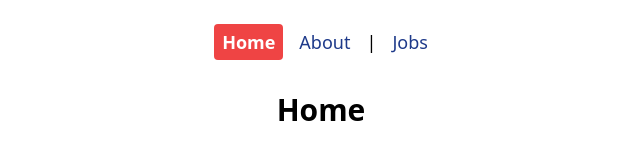
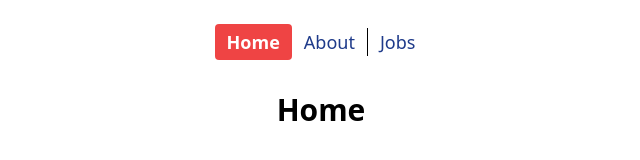
Before and after one commit to aayushbatra02/routing-project, a Vue app: page / in a window 1280 px wide. Shown: the top 160 px of the page, without its empty margins (319-959 px from the left). Built offline with nearby package versions, Linux system fonts and the light colour scheme.

Commit message:
optimize code

```diff
--- a/src/components/NavBar.vue
+++ b/src/components/NavBar.vue
@@ -1,8 +1,6 @@
 <template>
-  <div
-    class="flex items-center justify-center gap-2 sm:gap-3 md:gap-4 mt-4 sm:mt-5 lg:mt-6 sm:text-lg"
-  >
-    <RouterLink
+  <div class="flex items-center justify-center mt-4 sm:mt-5 lg:mt-6 sm:text-lg">
+    <!-- <RouterLink
       activeClass="bg-red-500 text-white py-1 px-2 rounded  font-bold"
       class="cursor-pointer text-blue-900"
       to="/"
@@ -25,6 +23,27 @@
       class="cursor-pointer text-blue-900"
       to="/jobs"
       >Jobs</RouterLink
+    > -->
+
+    <RouterLink
+      v-for="(item, id) in navItems"
+      :key="id"
+      :to="item === 'home' ? '/' : `/${item}`"
+      class="cursor-pointer text-blue-900 capitalize px-3"
+      :class="[(id === 0 && $route.path === '/jobs') ? 'border-r border-black' : null, (id === 1 && $route.path === '/') ? 'border-r border-black' : null]"
+      activeClass="bg-red-500 text-white py-1 rounded font-bold border-none"
     >
+      {{ item }}
+    </RouterLink>
   </div>
 </template>
+
+<script>
+export default {
+  data() {
+    return {
+      navItems: ["home", "about", "jobs"],
+    };
+  },
+};
+</script>
--- a/src/views/JobDetailView.vue
+++ b/src/views/JobDetailView.vue
@@ -2,6 +2,7 @@
   <div>
     <navBar />
     <div
+      v-if="job"
       class="flex flex-col mt-8 gap-2 lg:gap-4 w-max m-auto border-2 border-black p-4 lg:p-6 rounded sm:text-lg lg:text-2xl"
     >
       <div class="flex flex-row">
@@ -13,11 +14,17 @@
         <div class="text-blue-900 font-bold">{{ job.title }}</div>
       </div>
     </div>
+    <div
+      v-else
+      class="flex flex-col mt-8 gap-2 lg:gap-4 w-max m-auto border-2 border-black p-4 lg:p-6 rounded sm:text-lg lg:text-2xl"
+    >
+      JOB NOT FOUND
+    </div>
   </div>
 </template>
 
 <script>
-import data from "../data.json";
+import jobsData from "../data/jobsData.json";
 import NavBar from "../components/NavBar.vue";
 export default {
   components: { NavBar },
@@ -29,10 +36,11 @@ export default {
   },
   created() {
     this.getJob();
+    console.log(this.job);
   },
   methods: {
     getJob() {
-      this.job = data.find((job) => Number(job.id) === Number(this.jobId));
+      this.job = jobsData.find((job) => Number(job.id) === Number(this.jobId));
     },
   },
 };
--- a/src/views/JobsView.vue
+++ b/src/views/JobsView.vue
@@ -4,7 +4,7 @@
     <div class="flex flex-col items-center mt-8">
       <div class="flex justify-center text-xl md:text-2xl lg:text-3xl font-bold mb-4">Jobs</div>
       <div
-        class="bg-gray-200 mb-2 lg:mb-4 w-[60%] md:w-[40%] xl:w-[30%] text-center py-2 rounded cursor-pointer text-xl md:text-2xl lg:text-3xl"
+        class="bg-gray-200 mb-2 lg:mb-3 w-[60%] md:w-[40%] xl:w-[30%] text-center py-2 rounded cursor-pointer text-xl md:text-2xl lg:text-[1.35rem]:text-3xl"
         v-for="job in jobs"
         :key="job.id"
         @click="goToDetails(job.id)"
@@ -16,13 +16,13 @@
 </template>
 
 <script>
-import data from "../data.json";
+import jobsData from "../data/jobsData.json";
 import NavBar from "../components/NavBar.vue";
 export default {
   components: { NavBar },
   data() {
     return {
-      jobs: data,
+      jobs: jobsData,
     };
   },
   methods: {
```
Also changed, not shown: src/data/jobsData.json (renamed from src/data.json).
